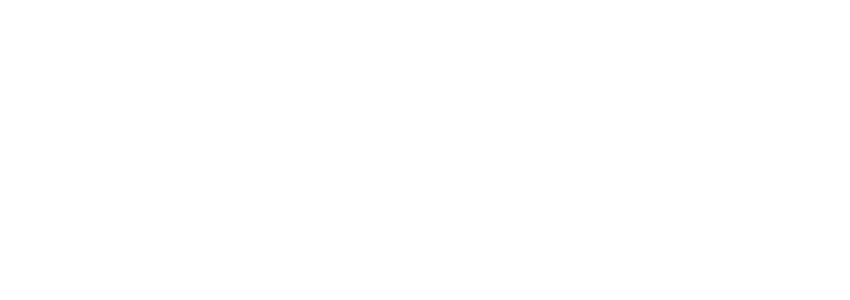
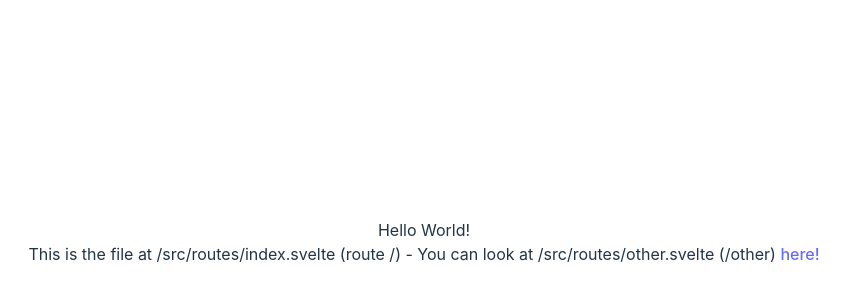
Before and after one commit to YieldingExploiter/svelte-routing-template, a Svelte app: page / in a window 1280 px wide. Shown: the part 158-458 px from the top of the page, without its empty margins (216-1066 px from the left). Built offline with nearby package versions, Linux system fonts and the light colour scheme.

Commit message:
feat: :sparkles: add 2nd route

```diff
--- a/src/App.svelte
+++ b/src/App.svelte
@@ -1,9 +1,11 @@
 <script lang="ts">
   // imported routes
   import index from './routes/index.svelte';
+  import other from './routes/other.svelte';
 
   // route list
   const Routes: Record<string, any> = {
+    other: other,
     '/': index, // index should be last!
   };
 
--- a/src/routes/index.svelte
+++ b/src/routes/index.svelte
@@ -1 +1,10 @@
-<!-- put some stuff here -->
+<script lang="ts">
+  import { Link } from 'svelte-routing';
+</script>
+
+<p>
+  Hello World!
+  <br />
+  This is the file at /src/routes/index.svelte (route /) - You can look at /src/routes/other.svelte
+  (/other) <Link to="/other">here!</Link>
+</p>
--- /dev/null
+++ b/src/routes/other.svelte
@@ -0,0 +1,11 @@
+<script lang="ts">
+  import { Link } from 'svelte-routing';
+</script>
+
+<p>
+  Hello World!
+  <br />
+  This is the file at /src/routes/other.svelte (route /other) - <Link to="/"
+    >Go back to index!</Link
+  >
+</p>
```
